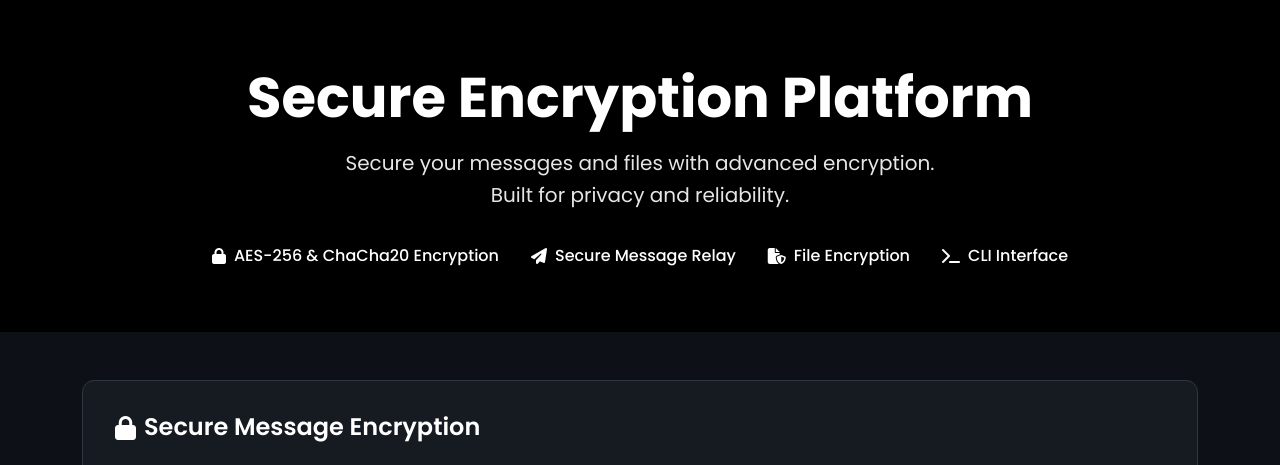
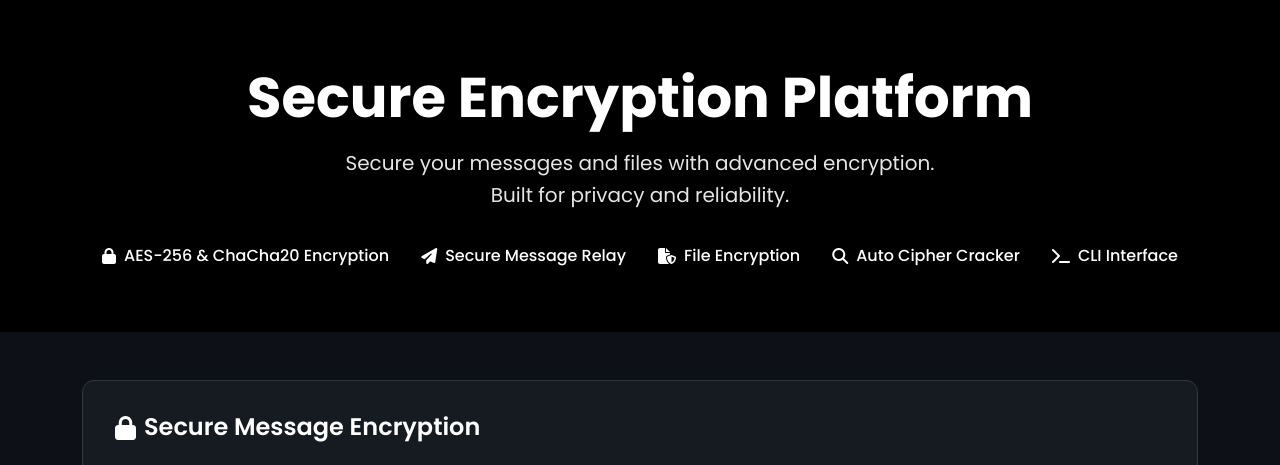
Before and after one commit to dokabi-recon67/cipherstation, a Flask app: page / in a window 1280 px wide. Shown: the part 77-542 px from the top of the page. Run offline with Flask 3, Linux system fonts and the light colour scheme; some libraries are stand-ins or nearby versions.

Commit message:
Hero section features

```diff
--- a/relaystation/templates/index.html
+++ b/relaystation/templates/index.html
@@ -739,6 +739,10 @@
                     File Encryption
                 </div>
                 <div class="hero-feature">
+                    <i class="fas fa-search"></i>
+                    Auto Cipher Cracker
+                </div>
+                <div class="hero-feature">
                     <i class="fas fa-terminal"></i>
                     CLI Interface
                 </div>
```
